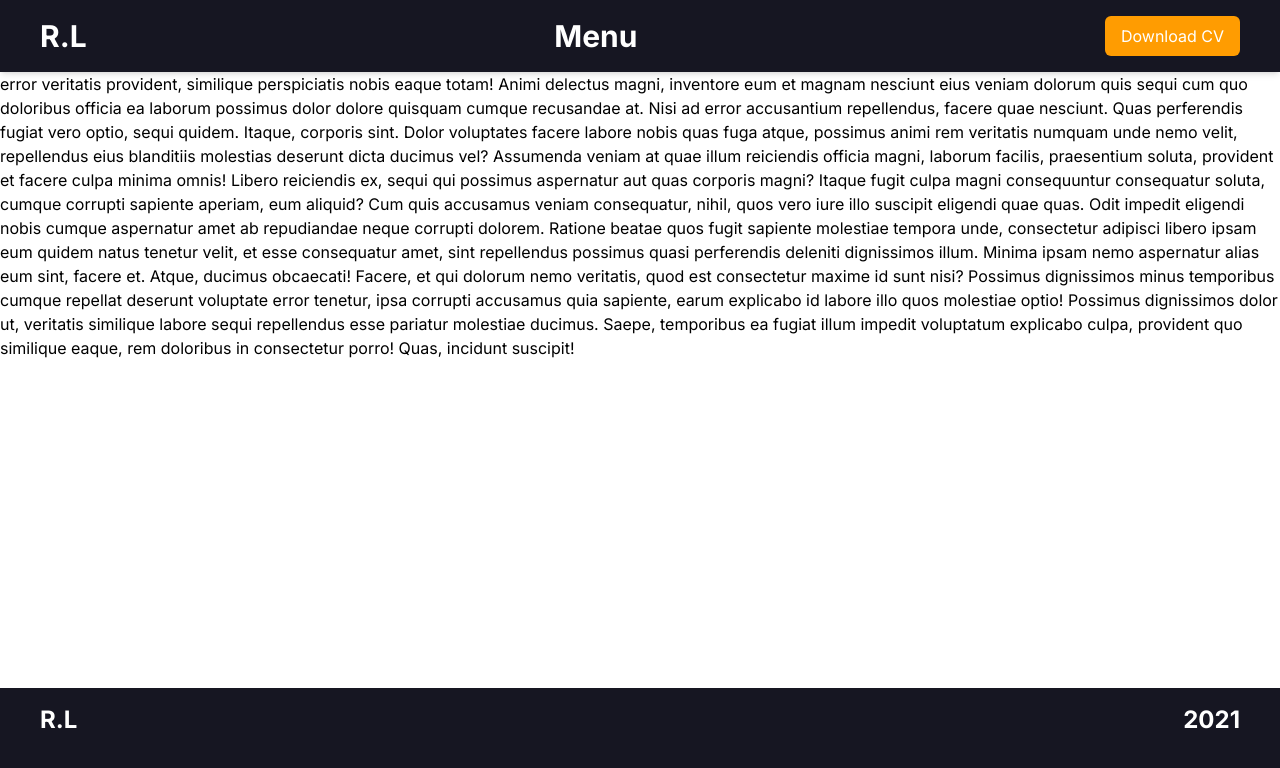
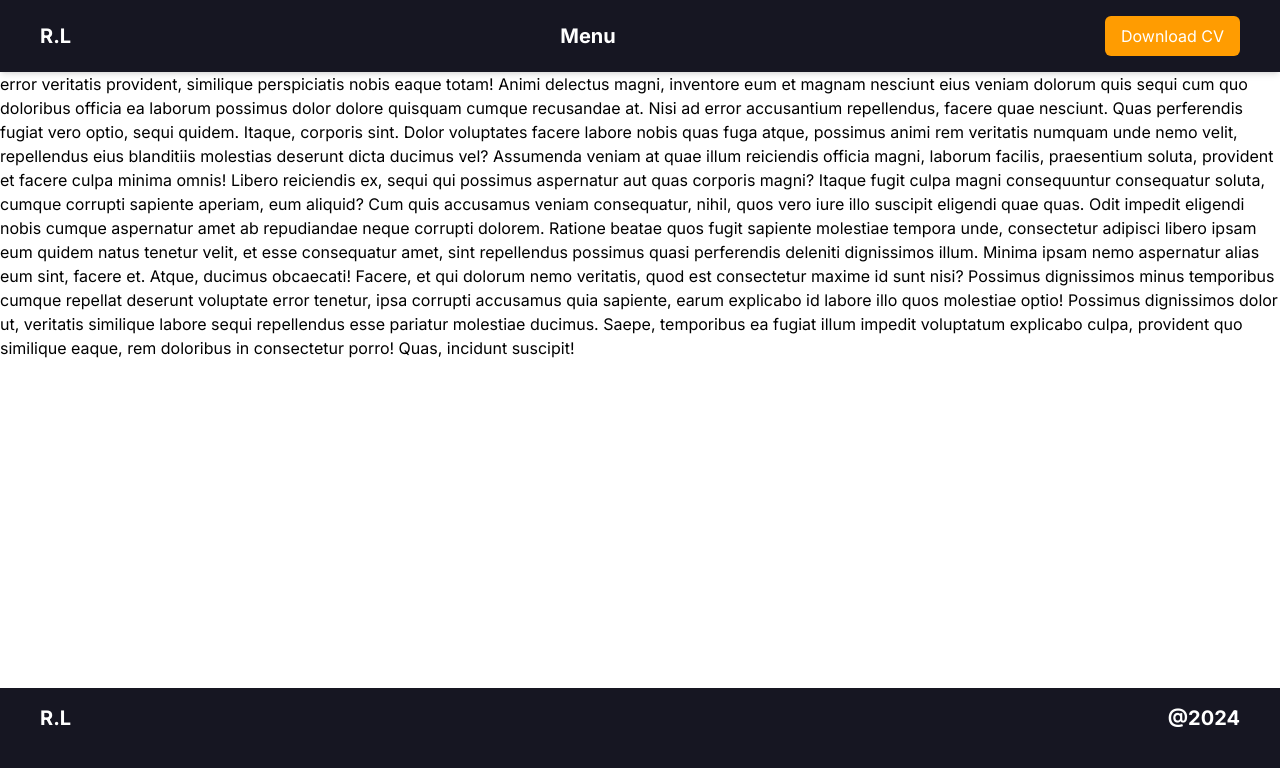
Before and after one commit to Romaric250/Portfolio-, a Next.js app in the folder portfolio/: page / in a window 1280 px wide. Shown: the top 768 px of the page. Built offline with nearby package versions, Linux system fonts and the light colour scheme.

Commit message:
stashning some minor updates

```diff
--- a/portfolio/components/Navigations/Footer.tsx
+++ b/portfolio/components/Navigations/Footer.tsx
@@ -2,13 +2,13 @@ import React from 'react';
 
 const Footer = () => {
   return (
-    <div className="bg-primary text-white h-16 sm:h-20 md:h-24 lg:h-28 fixed bottom-0 left-0 w-full">
+    <div className="bg-primary text-white h-16 sm:h-20 md:h-24 lg:h-28 fixed bottom-0 left-0 w-full ">
       <div className="container mx-auto flex flex-col sm:flex-row justify-between items-center py-4 px-4 sm:px-6 md:px-8 lg:px-10">
-        <div className="text-lg sm:text-xl md:text-2xl font-bold cursor-pointer">
+        <div className="text-lg sm:text-xl md:text-xl font-bold cursor-pointer">
           R.L
         </div>
-        <div className="text-lg sm:text-xl md:text-2xl font-bold cursor-pointer">
-          2021
+        <div className="text-lg sm:text-xl md:text-xl font-bold cursor-pointer">
+          @2024
         </div>
       </div>
     </div>
--- a/portfolio/components/Navigations/Navbar.tsx
+++ b/portfolio/components/Navigations/Navbar.tsx
@@ -31,10 +31,10 @@ const Navigation = () => {
     return (
         <div className="fixed top-0 left-0 w-full z-50 bg-primary text-white shadow-md">
             <nav className="container mx-auto flex justify-between items-center py-4 px-4 sm:px-6 md:px-8 lg:px-10 relative">
-                <div className="text-xl sm:text-2xl md:text-3xl font-bold cursor-pointer">
+                <div className="text-xl font-bold cursor-pointer">
                     R.L
                 </div>
-                <div className="text-xl sm:text-2xl md:text-3xl font-bold cursor-pointer" onClick={toggleMenu}>
+                <div className="text-xl font-bold cursor-pointer" onClick={toggleMenu}>
                     Menu
                 </div>
                 {isMenuOpen && (
```
